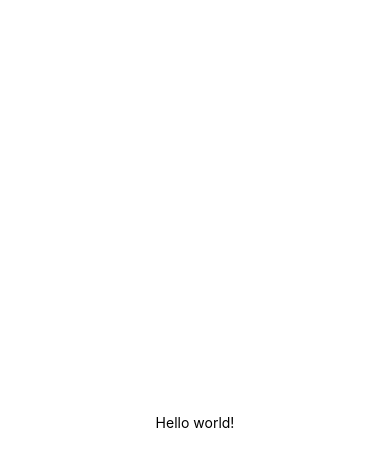
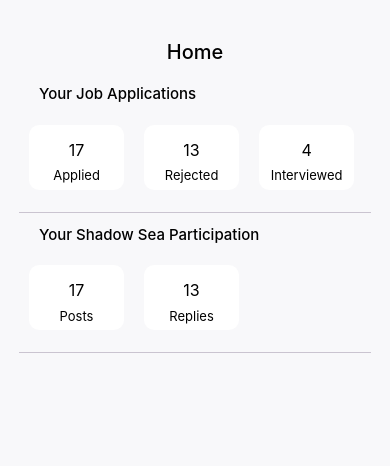
Before and after one commit to sahilrohera10/VibeSeaPhoneApp, a React Native app in the folder vibesea_app_frontend/: screen / in a window 390 px wide. Shown: the top 466 px of the page. Built offline with nearby package versions, Linux system fonts and the light colour scheme.

Commit message:
home screen

```diff
--- a/vibesea_app_frontend/App.js
+++ b/vibesea_app_frontend/App.js
@@ -1,11 +1,13 @@
 import { StatusBar } from "expo-status-bar";
+import { useEffect } from "react";
 import { StyleSheet, Text, View } from "react-native";
+import Home from "./src/Screens/Home";
 
 export default function App() {
   return (
     <View style={styles.container}>
-      <Text>Hello world!</Text>
-      <StatusBar style="auto" />
+      <Home />
+      <StatusBar style="dark" />
     </View>
   );
 }
@@ -13,8 +15,9 @@ export default function App() {
 const styles = StyleSheet.create({
   container: {
     flex: 1,
-    backgroundColor: "#fff",
+    backgroundColor: "#F8F8FA",
     alignItems: "center",
-    justifyContent: "center",
+
+    // justifyContent: "center",
   },
 });
--- /dev/null
+++ b/vibesea_app_frontend/src/Components/SmallCard.js
@@ -0,0 +1,58 @@
+import { View, Text, StyleSheet, Platform } from "react-native";
+import React from "react";
+
+export default function SmallCard({ title, count, bcolor }) {
+  return (
+    <View style={[styles.smallcard, { backgroundColor: bcolor }]}>
+      {count && (
+        <View style={styles.num}>
+          <Text style={styles.numtxt}> {count} </Text>
+        </View>
+      )}
+      <Text style={styles.txt}>{title}</Text>
+    </View>
+  );
+}
+
+const styles = StyleSheet.create({
+  smallcard: {
+    // borderWidth: 1,
+    // borderColor: "black",
+    marginHorizontal: 10,
+    height: "60%",
+    width: "27%",
+    padding: 8,
+    alignItems: "center",
+    backgroundColor: "white",
+    borderRadius: 10,
+    ...Platform.select({
+      ios: {
+        shadowColor: "black",
+        shadowOffset: { width: 0, height: 2 },
+        shadowOpacity: 0.2,
+        shadowRadius: 4,
+      },
+      android: {
+        elevation: 2,
+      },
+    }),
+  },
+  num: {
+    // borderWidth: 1,
+    // borderColor: "black",
+    height: "70%",
+    width: "80%",
+    alignItems: "center",
+    justifyContent: "center",
+  },
+  txt: {
+    fontSize: 13,
+    justifyContent: "center",
+    alignItems: "center",
+    // color: "white",
+  },
+  numtxt: {
+    fontSize: 16,
+    // color: "white",
+  },
+});
--- /dev/null
+++ b/vibesea_app_frontend/src/Screens/Home.js
@@ -0,0 +1,125 @@
+import { View, Text, StyleSheet } from "react-native";
+import React from "react";
+import SmallCard from "../Components/SmallCard";
+import { Divider } from "react-native-paper";
+
+export default function Home() {
+  const jobs = [
+    {
+      key: 1,
+      title: "Applied",
+      count: "17",
+      bcolor: "white",
+    },
+    {
+      key: 2,
+      title: "Rejected",
+      count: "13",
+      bcolor: "white",
+    },
+    {
+      key: 3,
+      title: "Interviewed",
+      count: "4",
+      bcolor: "white",
+    },
+  ];
+  const shadow = [
+    {
+      key: 1,
+      title: "Posts",
+      count: "17",
+      bcolor: "white",
+    },
+    {
+      key: 2,
+      title: "Replies",
+      count: "13",
+      bcolor: "white",
+    },
+  ];
+  const search = [
+    {
+      key: 1,
+      title: "CS",
+      bcolor: "#9EE8EC",
+    },
+    {
+      key: 2,
+      title: "California",
+      bcolor: "#FBB3DE",
+    },
+  ];
+  return (
+    <View style={styles.home}>
+      <Text style={styles.homehead}>Home</Text>
+      <View style={styles.jobContainer}>
+        <Text style={styles.jobhead}>Your Job Applications</Text>
+        <View style={styles.jobcardContainer}>
+          {jobs.map((d) => (
+            <SmallCard
+              key={d.key}
+              title={d.title}
+              count={d.count}
+              bcolor={d.bcolor}
+            />
+          ))}
+        </View>
+        <Divider />
+      </View>
+      <View style={styles.jobContainer}>
+        <Text style={styles.jobhead}>Your Shadow Sea Participation</Text>
+        <View style={styles.jobcardContainer}>
+          {shadow.map((d) => (
+            <SmallCard
+              key={d.key}
+              title={d.title}
+              count={d.count}
+              bcolor={d.bcolor}
+            />
+          ))}
+        </View>
+        <Divider />
+      </View>
+    </View>
+  );
+}
+
+const styles = StyleSheet.create({
+  home: {
+    paddingTop: 40,
+    flex: 1,
+    // borderWidth: 2,
+    // borderColor: "black",
+    width: "95%",
+    alignItems: "center",
+  },
+  homehead: {
+    fontSize: 20,
+    fontWeight: "500",
+  },
+  jobContainer: {
+    // borderWidth: 2,
+    // borderColor: "black",
+    width: "95%",
+    height: "15%",
+    marginTop: 20,
+  },
+  jobhead: {
+    fontSize: 15,
+    fontWeight: "500",
+    marginLeft: 20,
+    marginBottom: 0,
+  },
+  jobcardContainer: {
+    // borderWidth: 2,
+    // borderColor: "black",
+    width: "100%",
+    height: "90%",
+    alignItems: "center",
+    // marginHorizontal: 15,
+    flexDirection: "row",
+    justifyContent: "flex-start",
+    marginTop: 0,
+  },
+});
```
Also changed, not shown: vibesea_app_frontend/package.json (+5 -3 lines), 1 other file (tests, documents, lock files or other folders).
